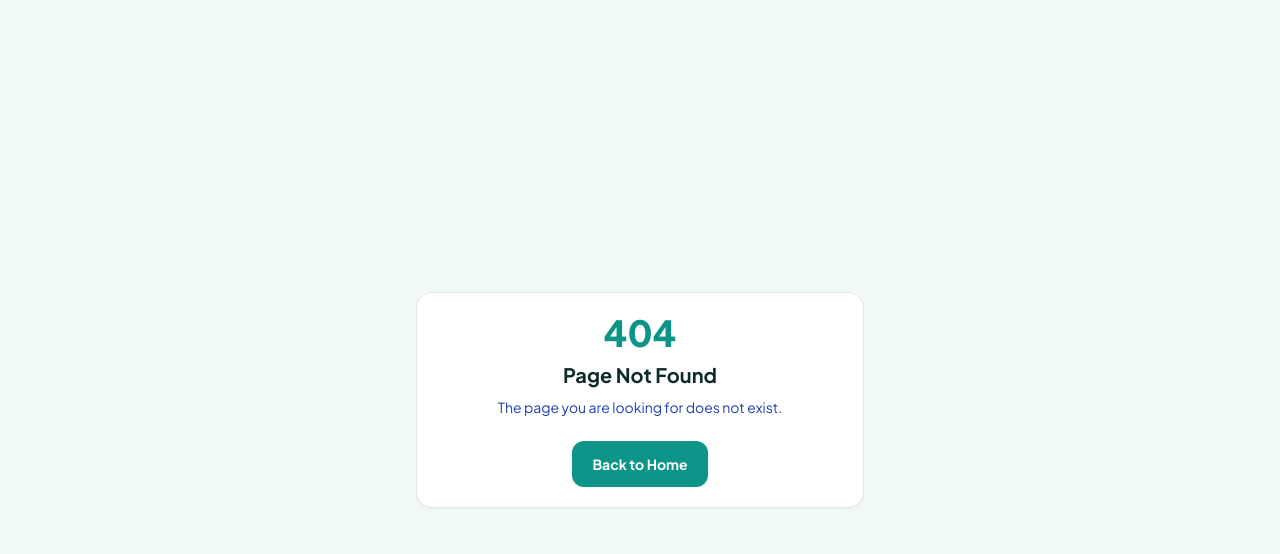
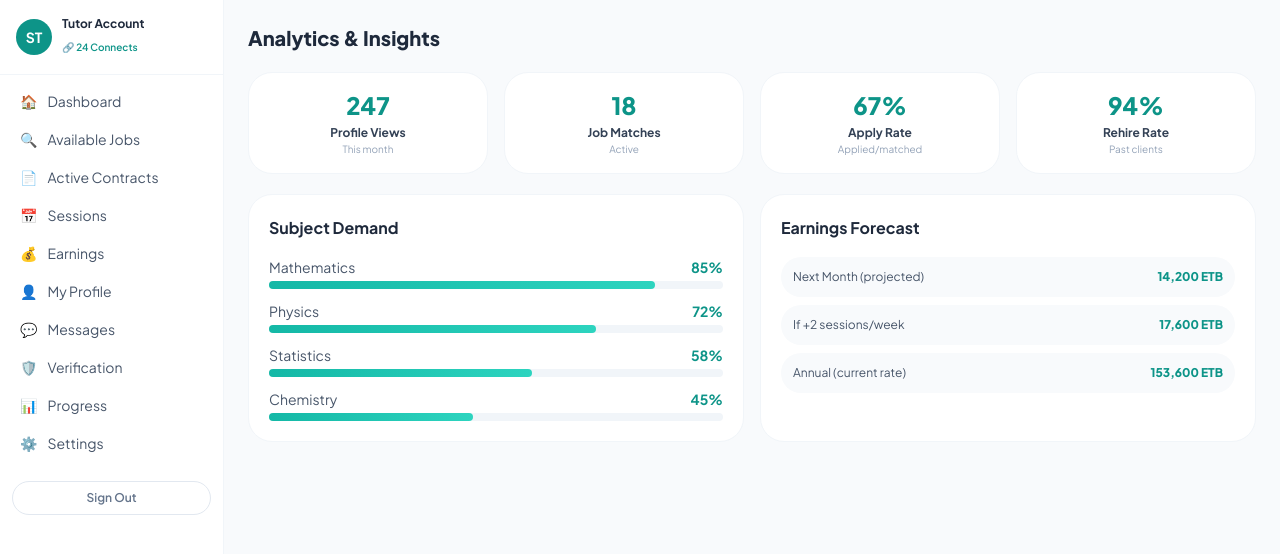
Before and after one commit to Zeordi/tutor-be-betea, a Next.js app in the folder apps/web/: page /teacher/analytics in a window 1280 px wide. Before the commit this address had no page. Shown: the top 554 px of the page. Built offline with nearby package versions, Linux system fonts and the light colour scheme; sample sign-in values are in the browser's storage.

Commit message:
Create analytics/page.tsx

```diff
--- /dev/null
+++ b/apps/web/app/teacher/analytics/page.tsx
@@ -0,0 +1,68 @@
+export default function TeacherAnalyticsPage() {
+  return (
+    <div className="space-y-5 p-6">
+      <h2 className="text-xl font-extrabold text-slate-800 dark:text-white">Analytics & Insights</h2>
+      <div className="grid gap-4 md:grid-cols-4">
+        {[
+          ["Profile Views", "247", "This month"],
+          ["Job Matches", "18", "Active"],
+          ["Apply Rate", "67%", "Applied/matched"],
+          ["Rehire Rate", "94%", "Past clients"],
+        ].map(([l, v, s]) => (
+          <div
+            key={l}
+            className="rounded-2xl border border-slate-100 bg-white p-4 text-center dark:border-slate-800 dark:bg-[#112240]"
+          >
+            <p className="text-2xl font-extrabold text-teal-600">{v}</p>
+            <p className="mt-1 text-xs font-bold text-slate-700 dark:text-slate-300">{l}</p>
+            <p className="text-[10px] text-slate-400">{s}</p>
+          </div>
+        ))}
+      </div>
+      <div className="grid gap-4 md:grid-cols-2">
+        <div className="rounded-2xl border border-slate-100 bg-white p-5 dark:border-slate-800 dark:bg-[#112240]">
+          <h3 className="mb-4 font-bold text-slate-800 dark:text-white">Subject Demand</h3>
+          <div className="space-y-3">
+            {[
+              ["Mathematics", "85%"],
+              ["Physics", "72%"],
+              ["Statistics", "58%"],
+              ["Chemistry", "45%"],
+            ].map(([sub, pct]) => (
+              <div key={sub}>
+                <div className="mb-1 flex justify-between text-sm">
+                  <span className="text-slate-600 dark:text-slate-400">{sub}</span>
+                  <span className="font-bold text-teal-600">{pct}</span>
+                </div>
+                <div className="h-2 rounded-full bg-slate-100 dark:bg-slate-700">
+                  <div
+                    className="h-full rounded-full bg-gradient-to-r from-teal-500 to-teal-400"
+                    style={{ width: pct }}
+                  />
+                </div>
+              </div>
+            ))}
+          </div>
+        </div>
+        <div className="rounded-2xl border border-slate-100 bg-white p-5 dark:border-slate-800 dark:bg-[#112240]">
+          <h3 className="mb-4 font-bold text-slate-800 dark:text-white">Earnings Forecast</h3>
+          <div className="space-y-2">
+            {[
+              ["Next Month (projected)", "14,200 ETB"],
+              ["If +2 sessions/week", "17,600 ETB"],
+              ["Annual (current rate)", "153,600 ETB"],
+            ].map(([label, val]) => (
+              <div
+                key={label}
+                className="flex justify-between rounded-xl bg-slate-50 p-3 dark:bg-slate-800/50"
+              >
+                <span className="text-xs text-slate-600 dark:text-slate-400">{label}</span>
+                <span className="text-xs font-extrabold text-teal-600">{val}</span>
+              </div>
+            ))}
+          </div>
+        </div>
+      </div>
+    </div>
+  );
+}
```
